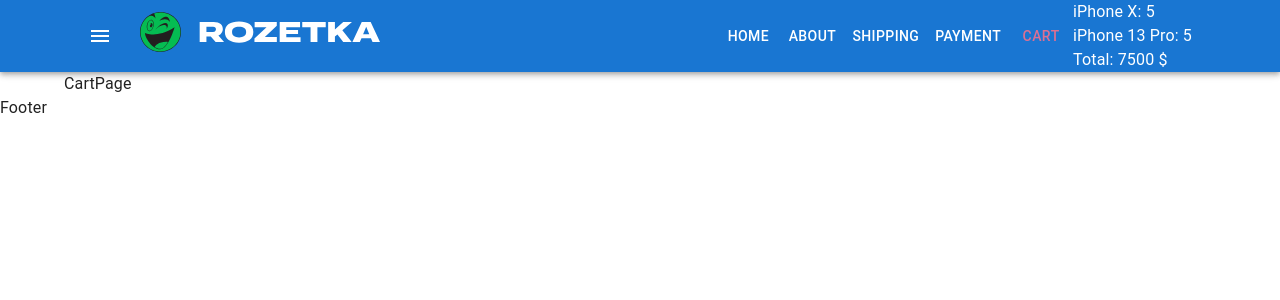
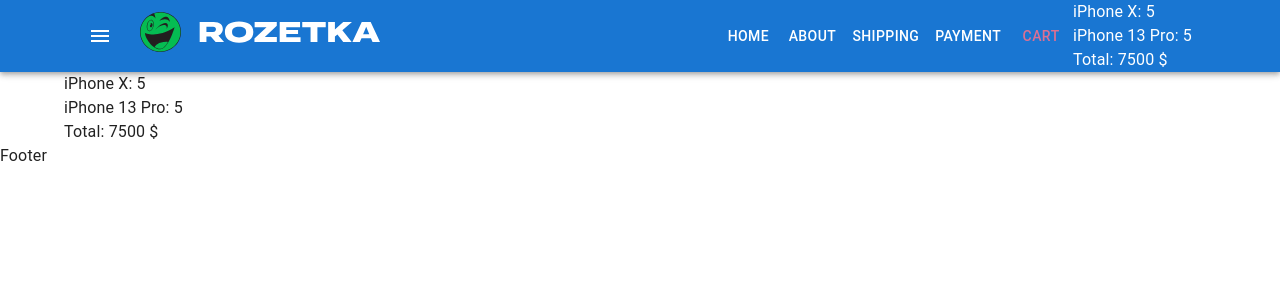
Before and after one commit to kznkv-skillup/fake-shop, a React (Create React App) app: page /cart in a window 1280 px wide. Shown: the top 300 px of the page. Built offline with nearby package versions, Linux system fonts and the light colour scheme.

Commit message:
add info to CartPage

```diff
--- a/src/container/App/App.tsx
+++ b/src/container/App/App.tsx
@@ -29,7 +29,10 @@
         <StyledEngineProvider injectFirst>
             <CssBaseline />
             <Header productsInCart={productsInCart} />
-            <Main addProductToCart={addProductToCart} />
+            <Main
+                addProductToCart={addProductToCart}
+                productsInCart={productsInCart}
+            />
             <Footer />
         </StyledEngineProvider>
     )
--- a/src/container/Main/Main.tsx
+++ b/src/container/Main/Main.tsx
@@ -8,9 +8,12 @@
 
 type Props = {
     addProductToCart: (id: number, count: number) => void
+    productsInCart: {
+        [id: number]: number
+    }
 }
 
-const Main = ({ addProductToCart }: Props) => {
+const Main = ({ addProductToCart, productsInCart }: Props) => {
     return (
         <main>
             <Container maxWidth="lg">
@@ -19,7 +22,10 @@
                         path="/"
                         element={<Home addProductToCart={addProductToCart} />}
                     />
-                    <Route path="cart" element={<CartPage />} />
+                    <Route
+                        path="cart"
+                        element={<CartPage productsInCart={productsInCart} />}
+                    />
                     <Route path="about" element={<AboutPage />} />
                     <Route path="shipping" element={<ShippingPage />} />
                     <Route path="payment" element={<PaymentPage />} />
--- a/src/pages/Cart/CartPage.tsx
+++ b/src/pages/Cart/CartPage.tsx
@@ -1,9 +1,46 @@
 import React from "react"
+import { keys } from "lodash"
+import productsArray, {
+    getProductsObject,
+    Product,
+} from "components/Products/productsArray"
 
-type Props = {}
+type Props = {
+    productsInCart: {
+        [id: number]: number
+    }
+    productsObject?: {
+        [key: number]: Product
+    }
+}
 
-const CartPage = (props: Props) => {
-    return <div>CartPage</div>
+const CartPage = ({
+    productsInCart,
+    productsObject = getProductsObject(productsArray),
+}: Props) => {
+    return (
+        <div>
+            <div>
+                {keys(productsInCart).map((productId) => (
+                    <div key={productId}>
+                        {productsObject[parseInt(productId)].name}:{" "}
+                        {productsInCart[parseInt(productId)]}
+                    </div>
+                ))}
+            </div>
+            <div>
+                Total:{" "}
+                {keys(productsInCart).reduce(
+                    (sum, productId) =>
+                        sum +
+                        productsObject[parseInt(productId)].price *
+                            productsInCart[parseInt(productId)],
+                    0
+                )}{" "}
+                $
+            </div>
+        </div>
+    )
 }
 
 export default CartPage
```
